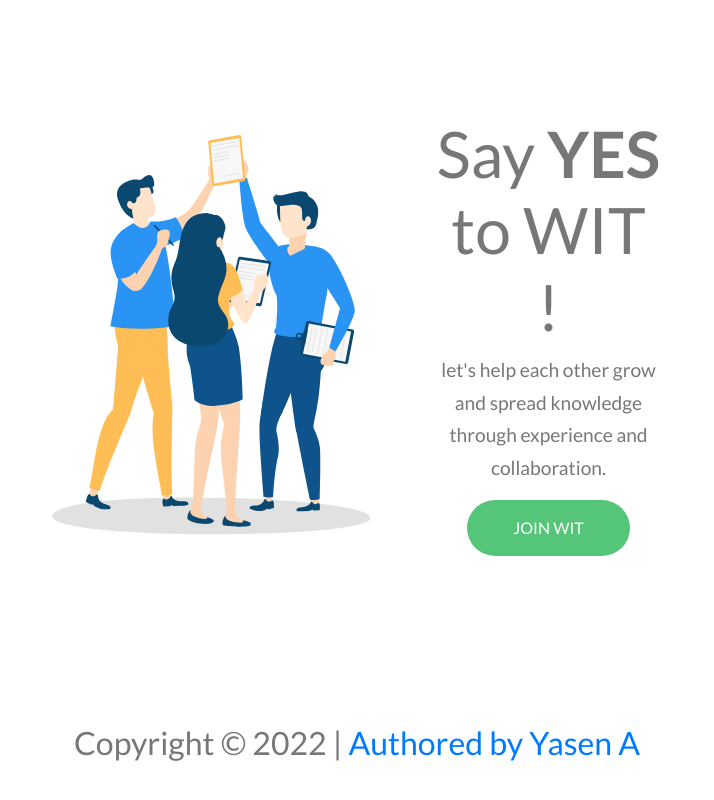
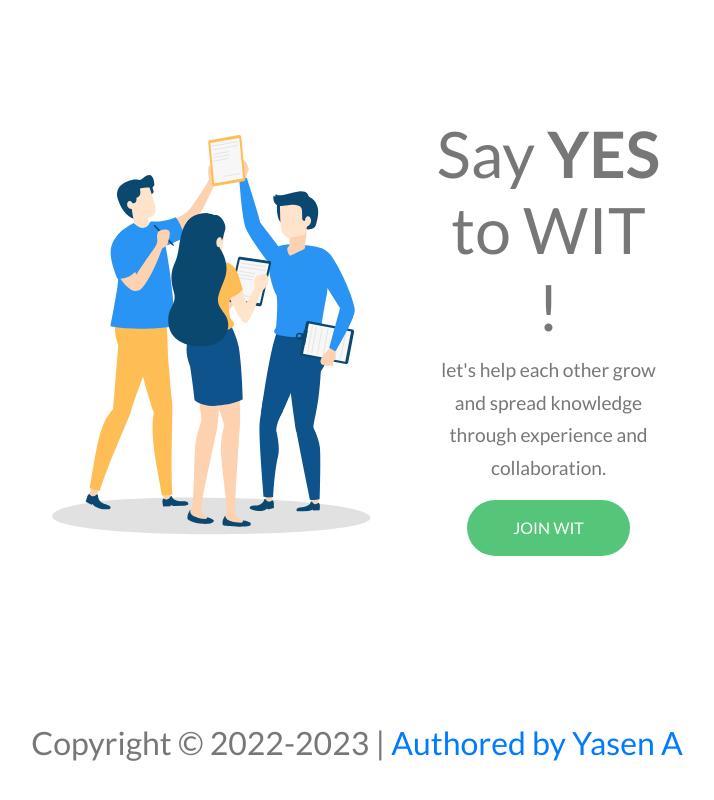
Before and after one commit to yasen002/smcWIT, a plain HTML site: page smcWIT/index.html in a window 1280 px wide. Shown: the part 2234-3034 px from the top of the page, without its empty margins (283-997 px from the left). Drawn offline with nearby package versions, Linux system fonts and the light colour scheme.

Commit message:
changed copy right

```diff
--- a/smcWIT/index.html
+++ b/smcWIT/index.html
@@ -173,6 +173,6 @@
         </div>
       </div>
     </section>
-    <footer> <p>Copyright &copy; 2022 | <a href="https://github.com/yasen002">Authored by Yasen A</a> </p></footer>
+    <footer> <p>Copyright &copy; 2022-2023 | <a href="https://github.com/yasen002">Authored by Yasen A</a> </p></footer>
   </body>
 </html>
```
